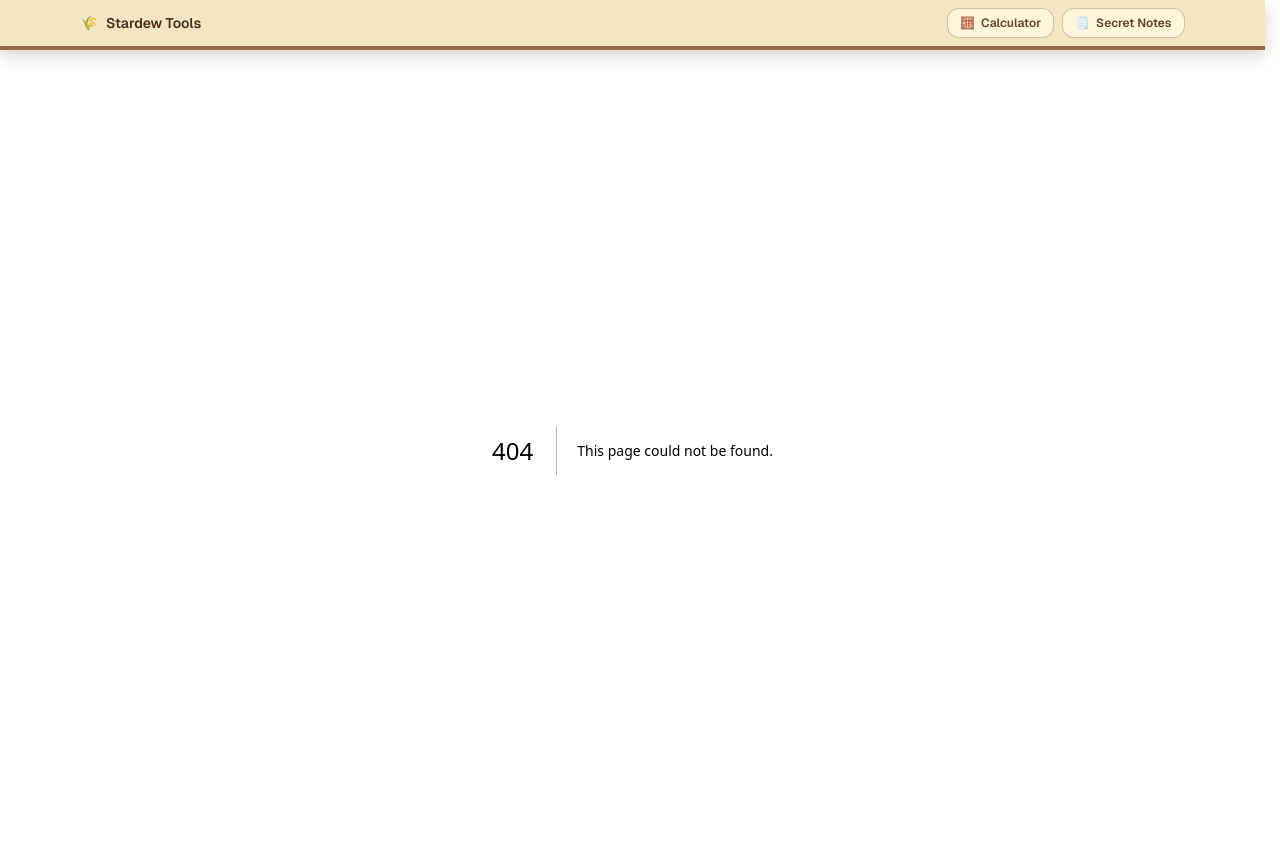
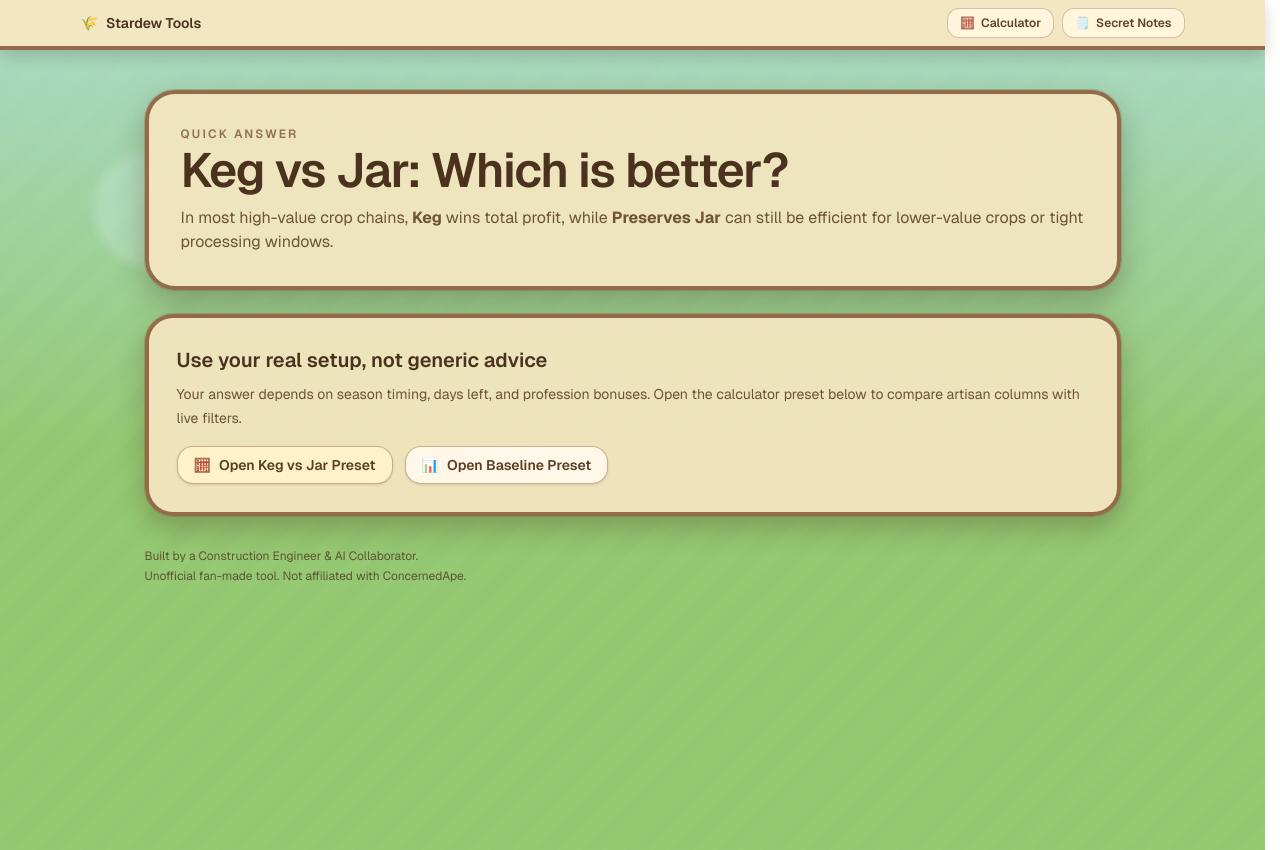
Before and after one commit to yuzhoudabaozhayujiamigou-cloud/stardew-tools, a Next.js app in the folder stardew-tools/: page /blog/keg-vs-jar-quick-answer in a window 1280 px wide. Before the commit this address had no page. Built offline with nearby package versions, Linux system fonts and the light colour scheme.

Commit message:
feat(blog): add keg-vs-jar quick answer page with calculator CTAs

```diff
--- /dev/null
+++ b/stardew-tools/src/app/blog/keg-vs-jar-quick-answer/page.tsx
@@ -0,0 +1,81 @@
+import type { Metadata } from "next";
+
+import { TrackedBlogCtaLink } from "@/components/blog/TrackedBlogCtaLink";
+import { PwaRegisterScript } from "@/components/PwaRegisterScript";
+import { SiteFooter } from "@/components/SiteFooter";
+
+export const metadata: Metadata = {
+  title: "Keg vs Jar: Quick Profit Answer | Stardew Profit",
+  description:
+    "Fast answer for Keg vs Preserves Jar with a direct calculator preset link for real numbers by days left and profession.",
+};
+
+export default function KegVsJarQuickAnswerPage() {
+  const fromPath = "/blog/keg-vs-jar-quick-answer";
+
+  return (
+    <div className="relative min-h-screen bg-[#9ed7a4]">
+      <div aria-hidden className="pointer-events-none absolute inset-0">
+        <div
+          className="absolute inset-0 opacity-90"
+          style={{
+            backgroundImage:
+              "radial-gradient(circle at 12% 20%, rgba(255,255,255,0.24) 0 4%, transparent 5%), radial-gradient(circle at 78% 15%, rgba(255,255,255,0.2) 0 3%, transparent 4%), repeating-linear-gradient(135deg, rgba(121,176,77,0.22) 0 16px, rgba(96,154,66,0.18) 16px 32px)",
+            backgroundColor: "#9ecf77",
+          }}
+        />
+        <div className="absolute inset-0 bg-gradient-to-b from-[#b8e8ff]/55 via-transparent to-[#98ca73]/35" />
+      </div>
+
+      <main className="relative z-10 mx-auto w-full max-w-5xl px-4 py-8 sm:px-6 sm:py-10">
+        <PwaRegisterScript />
+
+        <article className="space-y-6">
+          <header className="rounded-[30px] border-4 border-[#7c4d2e]/80 bg-[#f3e5bf]/95 p-6 shadow-[0_12px_30px_rgba(56,41,23,0.3)] ring-1 ring-yellow-900/20 sm:p-8">
+            <p className="text-xs font-semibold uppercase tracking-[0.18em] text-[#6f4b2a]/75">Quick Answer</p>
+            <h1 className="mt-1 text-3xl font-semibold tracking-tight text-[#4a321e] sm:text-5xl">Keg vs Jar: Which is better?</h1>
+            <p className="mt-3 text-sm leading-6 text-[#5f4228]/90 sm:text-base">
+              In most high-value crop chains, <strong>Keg</strong> wins total profit, while <strong>Preserves Jar</strong> can still be efficient for lower-value crops or
+              tight processing windows.
+            </p>
+          </header>
+
+          <section className="rounded-[28px] border-4 border-[#7c4d2e]/80 bg-[#f3e5bf]/95 p-5 shadow-[0_12px_28px_rgba(56,41,23,0.28)] ring-1 ring-yellow-900/20 sm:p-7">
+            <h2 className="text-xl font-semibold text-[#4a321e]">Use your real setup, not generic advice</h2>
+            <p className="mt-2 text-sm leading-6 text-[#5f4228]/90">
+              Your answer depends on season timing, days left, and profession bonuses. Open the calculator preset below to compare artisan columns with live filters.
+            </p>
+
+            <div className="mt-4 flex flex-wrap gap-3">
+              <TrackedBlogCtaLink
+                href="/calculator?season=summer&daysLeft=15&profession=artisan"
+                fromPath={fromPath}
+                ctaName="keg_vs_jar_artisan_preset"
+                className="inline-flex items-center gap-2 rounded-2xl border border-[#8a5b3a]/45 bg-[#fff2c8] px-4 py-2 text-sm font-semibold text-[#5c3d23] shadow-sm transition hover:-translate-y-0.5 hover:border-[#7c4d2e]/70 hover:bg-[#fce8b1]"
+              >
+                <span aria-hidden="true" className="inline-flex items-center leading-none opacity-85">
+                  🧮
+                </span>
+                Open Keg vs Jar Preset
+              </TrackedBlogCtaLink>
+
+              <TrackedBlogCtaLink
+                href="/calculator?season=summer&daysLeft=15"
+                fromPath={fromPath}
+                ctaName="keg_vs_jar_baseline_preset"
+                className="inline-flex items-center gap-2 rounded-2xl border border-[#8a5b3a]/45 bg-[#fff8e8] px-4 py-2 text-sm font-semibold text-[#5c3d23] shadow-sm transition hover:-translate-y-0.5 hover:border-[#7c4d2e]/70 hover:bg-[#fce8b1]"
+              >
+                <span aria-hidden="true" className="inline-flex items-center leading-none opacity-85">
+                  📊
+                </span>
+                Open Baseline Preset
+              </TrackedBlogCtaLink>
+            </div>
+          </section>
+        </article>
+
+        <SiteFooter className="mt-8" />
+      </main>
+    </div>
+  );
+}
```
